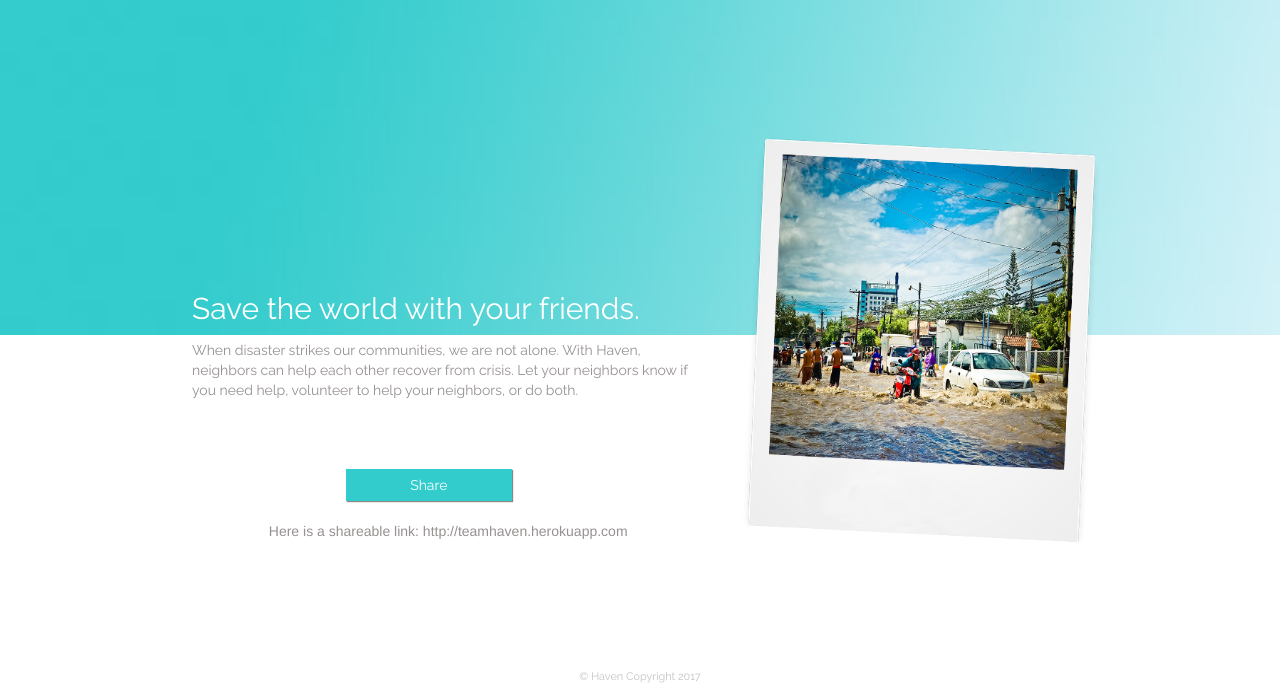
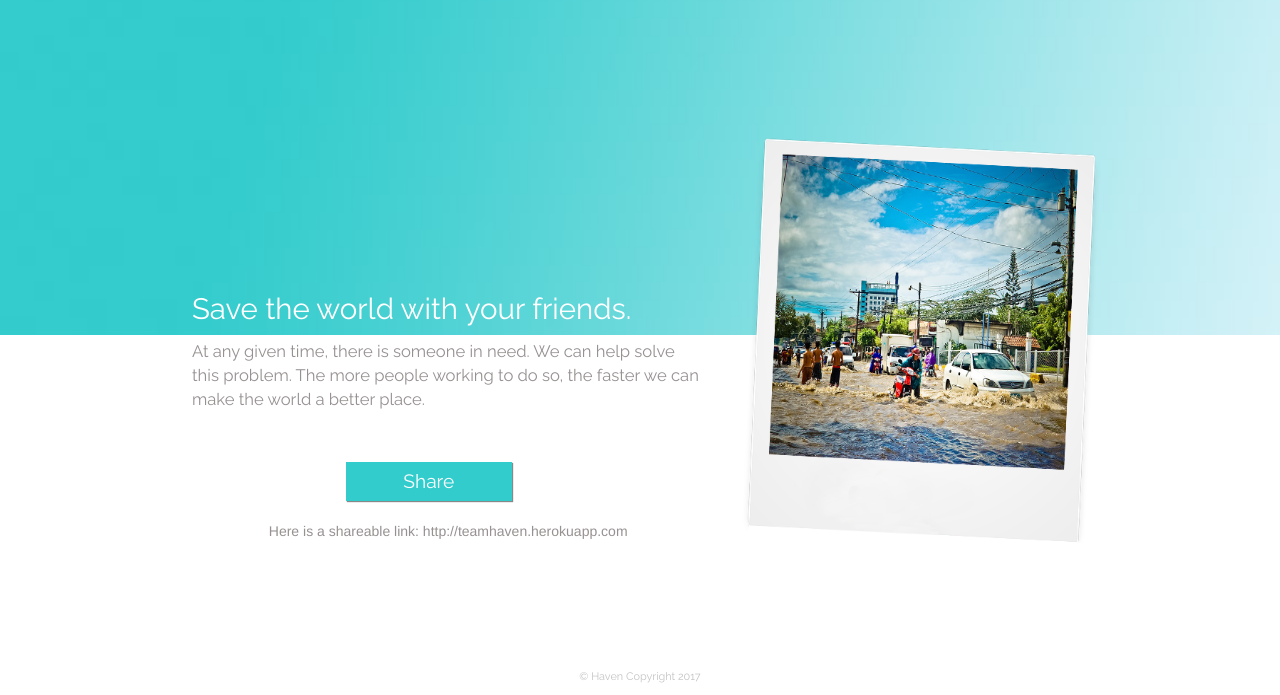
Before and after one commit to kcwijaya/haven-ad, a website: page invite.html in a window 1280 px wide. Shown: the part 105-800 px from the top of the page. Drawn offline with nearby package versions, Linux system fonts and the light colour scheme.

Commit message:
Edited sizing

```diff
--- a/invite.html
+++ b/invite.html
@@ -24,7 +24,7 @@
 
             <div id="header-content">
                 <h2 class="emphasis"> Save the world with your friends.</h2>
-                <p class="subtitle"> When disaster strikes our communities, we are not alone. With Haven, neighbors can help each other recover from crisis. Let your neighbors know if you need help, volunteer to help your neighbors, or do both.</p>
+                <p class="subtitle"> At any given time, there is someone in need. We can help solve this problem. The more people working to do so, the faster we can make the world a better place.</p>
             </div>
 
             <img class="graphic" src="../images/polaroid-flood2.png">
--- a/main.css
+++ b/main.css
@@ -69,6 +69,7 @@ html, body
 	box-shadow: 1px 1px 1px #888888;
 	border-radius: 0;
 	margin-right: 3%;
+	font-size: 1.5vw;
 }
 
 .haven-button:hover
@@ -134,6 +135,7 @@ html, body
 {
 	color: white;
 	font-family: 'Raleway', sans-serif;
+	font-size: 2.3vw;
 }
 
 .subtitle
@@ -142,4 +144,5 @@ html, body
 	margin-top: 1%;
 	color: #979191;
 	font-family: 'Raleway', sans-serif;
+	font-size: 1.3vw;
 }
```
